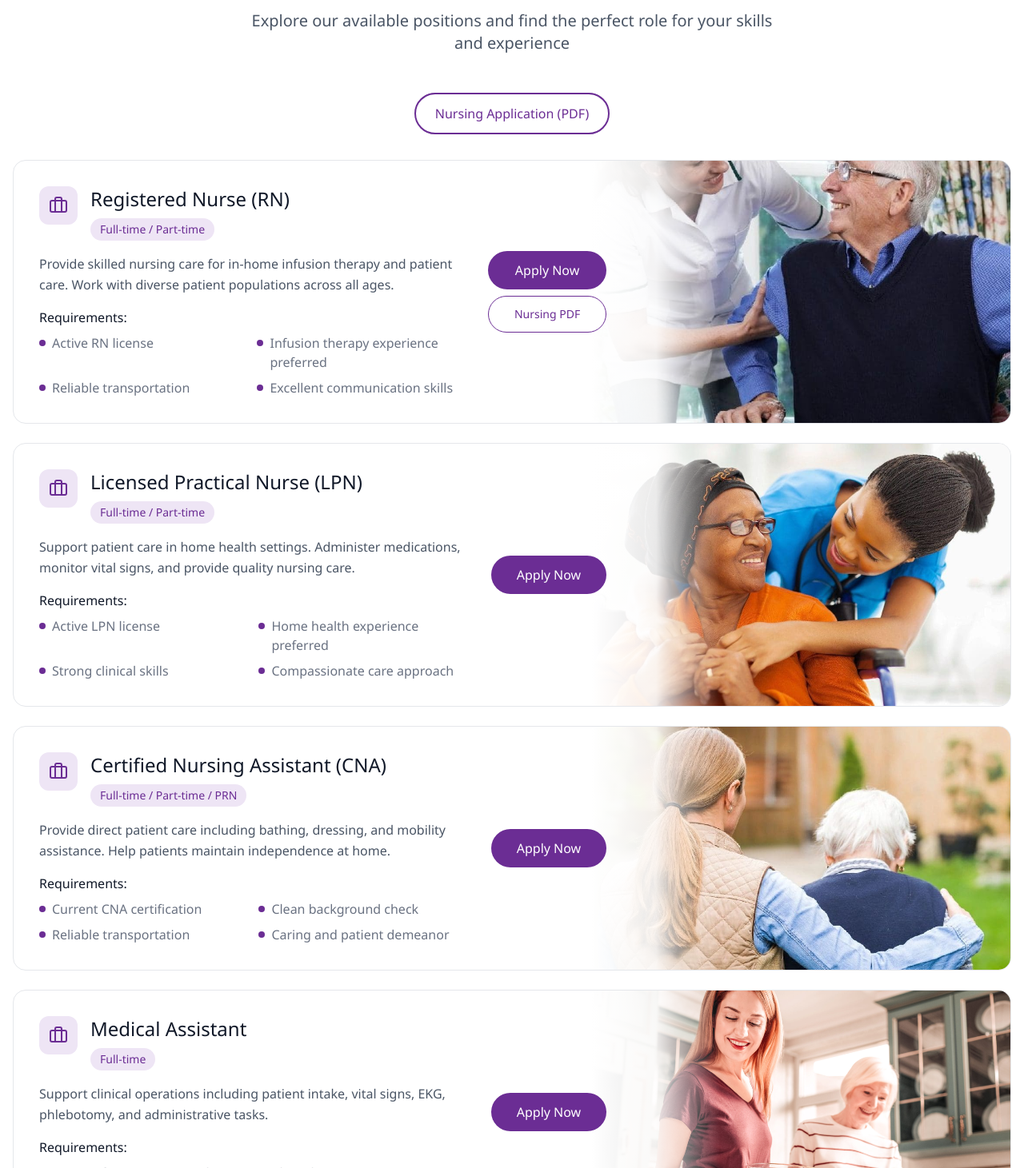
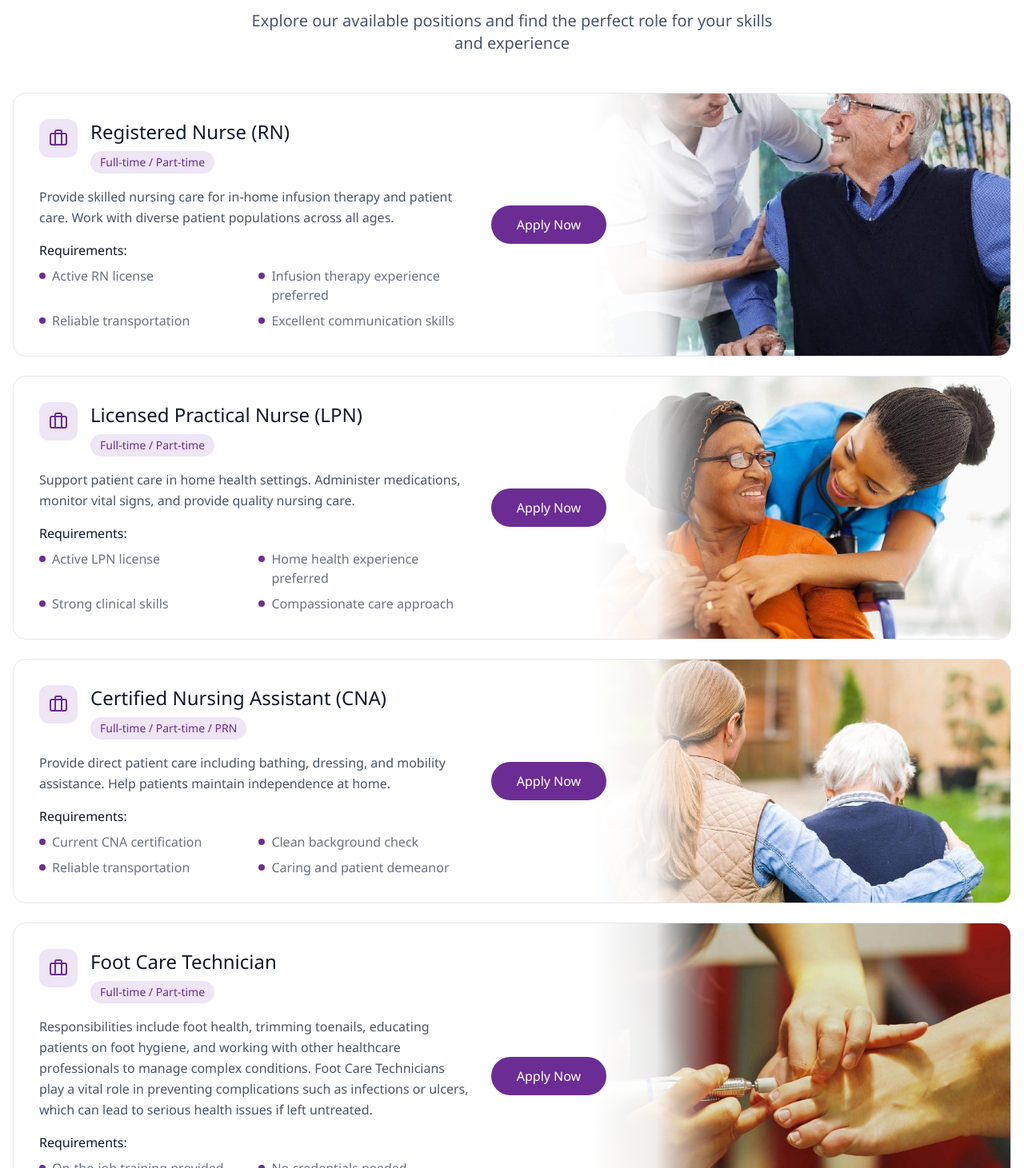
Before and after one commit to ZRuggles/IHCS, a React (Vite) app in the folder IHCS-REACT_SITE_REDESIGN/: page /employment in a window 1280 px wide. Shown: the part 2929-4390 px from the top of the page at 80% size. Built offline with nearby package versions, Linux system fonts and the light colour scheme; no server answers.

Commit message:
PDF removal and Foot Care Updated

```diff
--- a/IHCS-REACT_SITE_REDESIGN/src/pages/Employment.tsx
+++ b/IHCS-REACT_SITE_REDESIGN/src/pages/Employment.tsx
@@ -4,8 +4,6 @@ import { motion } from "motion/react";
 import { Briefcase, DollarSign, GraduationCap, Heart, Users, TrendingUp, Award, Clock, Shield, Headphones } from "lucide-react";
 
 const JOB_APPLICATION_URL = "https://innjobs.sembra1.com/";
-const NURSING_APPLICATION_PDF_URL =
-  "https://innovationhealthcaresolutions.com/wp-content/uploads/2024/08/Innovation-Healthcare-Solutions-Nursing-Applic.pdf";
 const EMPLOYMENT_HERO_IMAGE = "/Supplemental Staffing.jpeg";
 const TEAM_BREAK_IMAGE = "/Home Care Services.jpeg";
 const HEALTHCARE_INSTRUCTOR_IMAGE =
@@ -16,7 +14,7 @@ export default function Employment() {
     "Registered Nurse (RN)": "/LPN and RN.jpg",
     "Licensed Practical Nurse (LPN)": "/PRN Home Visit.jpg",
     "Certified Nursing Assistant (CNA)": "/NurseAide.jpg",
-    "Medical Assistant": "/Home Care Services.jpeg",
+    "Foot Care Technician": "/FootCareNurse.jpeg",
     "Phlebotomy Technician": "/Infusion.jpeg",
     "Healthcare Instructor": HEALTHCARE_INSTRUCTOR_IMAGE
   };
@@ -41,10 +39,10 @@ export default function Employment() {
       requirements: ["Current CNA certification", "Clean background check", "Reliable transportation", "Caring and patient demeanor"]
     },
     {
-      title: "Medical Assistant",
-      type: "Full-time",
-      description: "Support clinical operations including patient intake, vital signs, EKG, phlebotomy, and administrative tasks.",
-      requirements: ["MA certification or equivalent", "Clinical experience", "Proficiency in EHR systems", "Strong organizational skills"]
+      title: "Foot Care Technician",
+      type: "Full-time / Part-time",
+      description: "Responsibilities include foot health, trimming toenails, educating patients on foot hygiene, and working with other healthcare professionals to manage complex conditions. Foot Care Technicians play a vital role in preventing complications such as infections or ulcers, which can lead to serious health issues if left untreated.",
+      requirements: ["On-the-job training provided", "No credentials needed", "Reliable transportation", "Caring and patient demeanor"]
     },
     {
       title: "Phlebotomy Technician",
@@ -453,16 +451,6 @@ export default function Employment() {
                 Explore our available positions and find the perfect role for your skills and experience
               </p>
             </motion.div>
-            <div className="flex justify-center mb-8">
-              <a
-                href={NURSING_APPLICATION_PDF_URL}
-                target="_blank"
-                rel="noreferrer"
-                className="bg-white border-2 border-[#6b2d94] text-[#6b2d94] px-6 py-3 rounded-full hover:bg-[#eee5f5] transition-colors text-sm sm:text-base"
-              >
-                Nursing Application (PDF)
-              </a>
-            </div>
 
             <div className="space-y-6">
               {positions.map((position, index) => {
@@ -530,16 +518,6 @@ export default function Employment() {
                       >
                         Apply Now
                       </a>
-                      {position.title === "Registered Nurse (RN)" ? (
-                        <a
-                          href={NURSING_APPLICATION_PDF_URL}
-                          target="_blank"
-                          rel="noreferrer"
-                          className="block bg-white border border-[#6b2d94] text-[#6b2d94] px-8 py-3 rounded-full hover:bg-[#eee5f5] transition-colors text-center whitespace-nowrap text-sm"
-                        >
-                          Nursing PDF
-                        </a>
-                      ) : null}
                     </div>
                   </div>
                 </motion.div>
```
